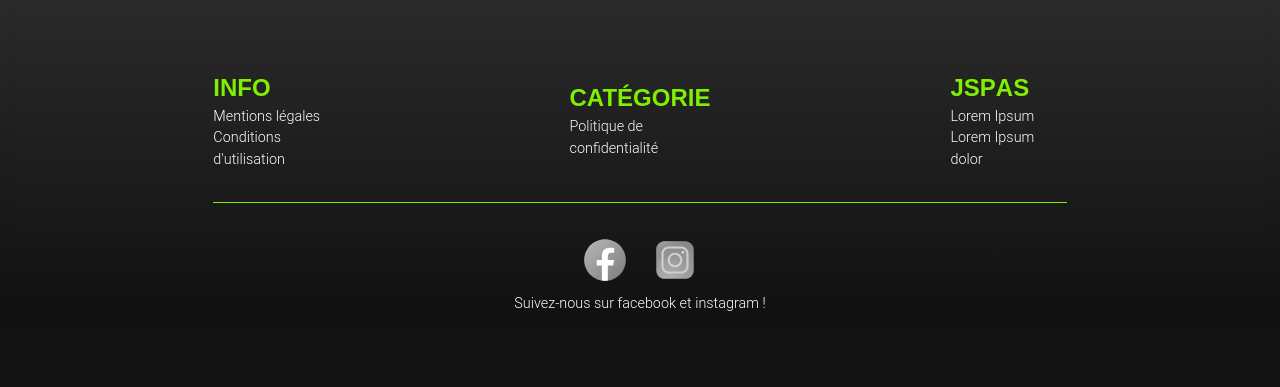
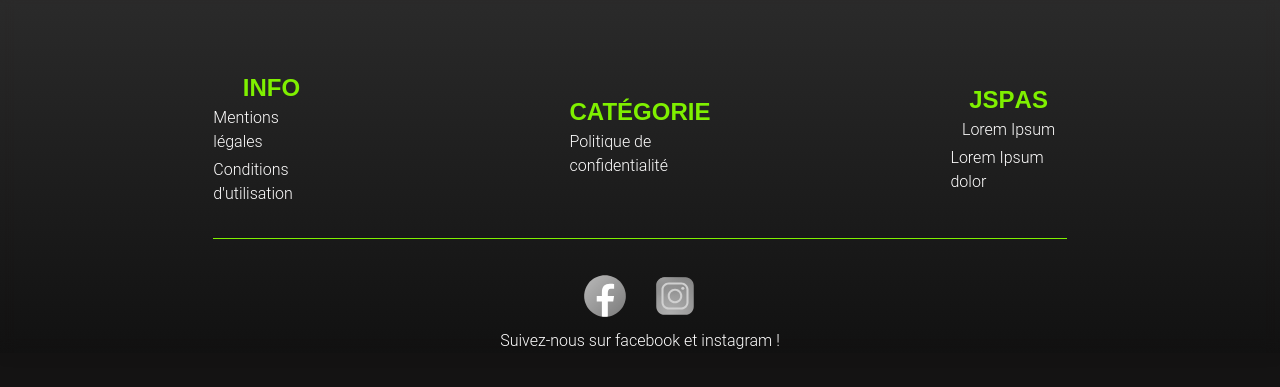
Before and after one commit to AngelHRD/BlindTestProjet, a React (Vite) app: page / in a window 1280 px wide. Shown: the part 1881-2268 px from the top of the page. Before the commit the page ends 2244 px from the top, so only its background shows below. Built offline with nearby package versions, Linux system fonts and the light colour scheme; no server answers; a web font is replaced by a local one.

Commit message:
Améliore la structure du footer, ajoute des liens et ajuste le style des composants

```diff
--- a/src/components/CarouselGenre.jsx
+++ b/src/components/CarouselGenre.jsx
@@ -25,7 +25,7 @@ function CarouselGenre({ genres }) {
                 }}
                 className='w-full rounded-4xl md:rounded-2xl'
             >
-                {genres.map((genre, index) => (
+                {genres.map((genre) => (
                     <SwiperSlide key={genre._id}>
                         <CardGenre data={genre} />
                     </SwiperSlide>
--- a/src/components/Footer.jsx
+++ b/src/components/Footer.jsx
@@ -4,39 +4,39 @@ import { Link } from 'react-router-dom';
 function Footer() {
     return (
         <footer className='w-full bg-blur-nav mt-10 mb-22 lg:my-12 lg:pt-10 flex flex-col items-center'>
-            <div className='flex flex-col items-center lg:justify-center lg:flex-row lg:gap-60 mt-10 w-full lg:w-2/3'>
-                <div className='w-full flex flex-col items-center lg:items-start'>
-                    <h4 className='titre-footer-owners'>
+            <div className='flex flex-col items-center lg:justify-center lg:flex-row lg:gap-60 mt-10 w-full lg:w-2/3 justify-center'>
+                <div className='w-full flex flex-col items-center justify-center lg:items-center'>
+                    <h4 className='titre-footer-owners text-center'>
                         Inf<span className='titre-footer-briller'>o</span>
                     </h4>
-                    <Link>
-                        <p className='para-footer'>Mentions légales</p>
+                    <Link to='/'>
+                        <p className='para-footer mb-1 hover:underline'>Mentions légales</p>
                     </Link>
-                    <Link>
-                        <p className='para-footer'>Conditions d&apos;utilisation</p>
+                    <Link to='/'>
+                        <p className='para-footer hover:underline'>Conditions d&apos;utilisation</p>
                     </Link>
                     <hr className='border-0.5 text-[var(--chartreuse)] w-4/6 my-5 lg:hidden'></hr>
                 </div>
 
-                <div className='w-full flex flex-col items-center lg:items-start'>
-                    <h4 className='titre-footer-owners'>
+                <div className='w-full flex flex-col items-center justify-center lg:items-center'>
+                    <h4 className='titre-footer-owners text-center'>
                         Caté<span className='titre-footer-briller'>g</span>orie
                     </h4>
-                    <Link>
-                        <p className='para-footer'>Politique de confidentialité</p>
+                    <Link to='/'>
+                        <p className='para-footer mb-1 hover:underline'>Politique de confidentialité</p>
                     </Link>
                     <hr className='border-0.5 text-[var(--chartreuse)] w-4/6 my-5 lg:hidden'></hr>
                 </div>
 
-                <div className='w-full flex flex-col items-center lg:items-start'>
-                    <h4 className='titre-footer-owners'>
+                <div className='w-full flex flex-col items-center justify-center lg:items-center'>
+                    <h4 className='titre-footer-owners text-center'>
                         Jsp<span className='titre-footer-briller'>a</span>s
                     </h4>
-                    <Link>
-                        <p className='para-footer'>Lorem Ipsum</p>
+                    <Link to='/'>
+                        <p className='para-footer mb-1 hover:underline'>Lorem Ipsum</p>
                     </Link>
-                    <Link>
-                        <p className='para-footer'>Lorem Ipsum dolor</p>
+                    <Link to='/'>
+                        <p className='para-footer hover:underline'>Lorem Ipsum dolor</p>
                     </Link>
                 </div>
             </div>
@@ -44,7 +44,7 @@ function Footer() {
             <hr className='border-0.5 text-[var(--chartreuse)] w-4/6 my-5 lg:my-8'></hr>
 
             <div className='flex gap-5'>
-                <Link>
+                <Link to='/' aria-label='Aller sur notre facebook'>
                     <svg xmlns='http://www.w3.org/2000/svg' x='0px' y='0px' width='50' height='50' viewBox='0 0 48 48'>
                         <linearGradient
                             id='Ld6sqrtcxMyckEl6xeDdMa_uLWV5A9vXIPu_gr1'
@@ -67,7 +67,8 @@ function Footer() {
                         ></path>
                     </svg>
                 </Link>
-                <Link>
+
+                <Link to='/' aria-label='Aller sur notre instagram'>
                     <svg xmlns='http://www.w3.org/2000/svg' x='0px' y='0px' width='50' height='50' viewBox='0 0 48 48'>
                         <radialGradient
                             id='greyGradient1'
--- a/src/components/cssComponents/footer.css
+++ b/src/components/cssComponents/footer.css
@@ -22,5 +22,5 @@
     font-style: normal;
     font-variation-settings: 'wdth' 100;
     color: white;
-    font-size: 0.9rem;
+    font-size: 1rem;
 }
--- a/src/pages/Homepage.jsx
+++ b/src/pages/Homepage.jsx
@@ -100,7 +100,12 @@ function Homepage() {
                         </div>
 
                         <div className='absolute right-0 top-3/4 -translate-y-1/2 translate-x-2/6 lg:top-0 lg:translate-y-0 lg:translate-x-0 lg:w-auto z-0'>
-                            <img src={images[3]?.img} className='lg:w-[600px] rotate-10' draggable='false'></img>
+                            <img
+                                src={images[3]?.img}
+                                className='lg:w-[600px] rotate-10'
+                                alt={images[3]?.description}
+                                draggable='false'
+                            ></img>
                         </div>
                     </div>
                 </section>
--- a/src/pages/PlayGamePage.jsx
+++ b/src/pages/PlayGamePage.jsx
@@ -72,7 +72,7 @@ function PlayGamePage() {
                 </div>
 
                 {/* Boutons : entre le titre et le slider pour mobile, sous le slider pour desktop */}
-                <div className='grid justify-items-center grid-cols-1 gap-x-10 gap-8 mx-auto mt-10 w-fit order-2 md:mt-5 md:order-3 sm:grid-cols-2 '>
+                <div className='grid justify-items-center lg:mb-12 grid-cols-1 gap-x-10 gap-8 mx-auto mt-10 w-fit order-2 md:mt-5 md:order-3 sm:grid-cols-2 '>
                     <ButtonPlayGame songs={songs} selectedSong={selectedSong} onGoodAnswer={handleNexSong} />
                 </div>
             </div>
```
